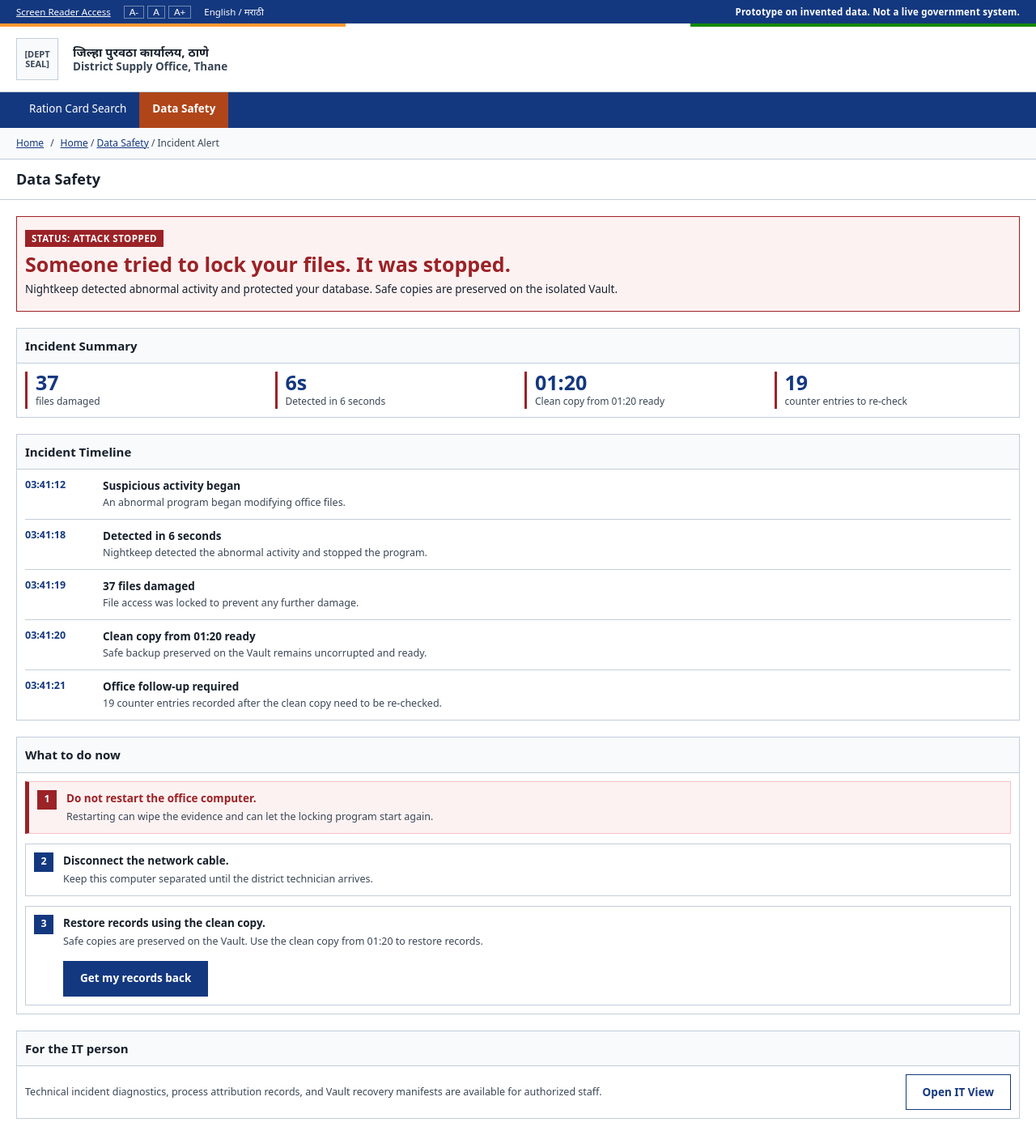
After one commit to Kirito0088/NightKeep, a Flask app: page /alert in a window 1280 px wide. The commit adds this page. Shown: the whole page at 81% size. Run offline with Flask 3, Linux system fonts and the light colour scheme.

Commit message:
feat(console): implement Screen 5 Data Safety attack report

```diff
--- a/nightkeep/console/app.py
+++ b/nightkeep/console/app.py
@@ -104,6 +104,36 @@
     tasks: tuple[NightTaskPresentation, ...]
 
 
+@dataclass(frozen=True)
+class IncidentFigurePresentation:
+    value: str
+    label: str
+
+
+@dataclass(frozen=True)
+class TimelineEventPresentation:
+    time: str
+    title: str
+    detail: str
+
+
+@dataclass(frozen=True)
+class AlertActionStepPresentation:
+    number: int
+    title: str
+    detail: str
+    is_highlighted: bool = False
+
+
+@dataclass(frozen=True)
+class AlertScreenPresentation:
+    headline: str
+    status_badge: str
+    figures: tuple[IncidentFigurePresentation, ...]
+    timeline: tuple[TimelineEventPresentation, ...]
+    actions: tuple[AlertActionStepPresentation, ...]
+
+
 DEFAULT_SAFETY_HOME_DATA: SafetyHomePresentation = SafetyHomePresentation(
     protection_status="Your records are safe",
     protected_cards_count="5,000",
@@ -146,6 +176,65 @@
             usually="10:00 to 17:00, Mon to Sat",
             last_night="10:15 to 16:50 (24 entries)",
             status="Normal",
+        ),
+    ),
+)
+
+
+DEFAULT_ALERT_DATA: AlertScreenPresentation = AlertScreenPresentation(
+    headline="Someone tried to lock your files. It was stopped.",
+    status_badge="STATUS: ATTACK STOPPED",
+    figures=(
+        IncidentFigurePresentation(value="37", label="files damaged"),
+        IncidentFigurePresentation(value="6s", label="Detected in 6 seconds"),
+        IncidentFigurePresentation(value="01:20", label="Clean copy from 01:20 ready"),
+        IncidentFigurePresentation(value="19", label="counter entries to re-check"),
+    ),
+    timeline=(
+        TimelineEventPresentation(
+            time="03:41:12",
+            title="Suspicious activity began",
+            detail="An abnormal program began modifying office files.",
+        ),
+        TimelineEventPresentation(
+            time="03:41:18",
+            title="Detected in 6 seconds",
+            detail="Nightkeep detected the abnormal activity and stopped the program.",
+        ),
+        TimelineEventPresentation(
+            time="03:41:19",
+            title="37 files damaged",
+            detail="File access was locked to prevent any further damage.",
+        ),
+        TimelineEventPresentation(
+            time="03:41:20",
+            title="Clean copy from 01:20 ready",
+            detail="Safe backup preserved on the Vault remains uncorrupted and ready.",
+        ),
+        TimelineEventPresentation(
+            time="03:41:21",
+            title="Office follow-up required",
+            detail="19 counter entries recorded after the clean copy need to be re-checked.",
+        ),
+    ),
+    actions=(
+        AlertActionStepPresentation(
+            number=1,
+            title="Do not restart the office computer.",
+            detail="Restarting can wipe the evidence and can let the locking program start again.",
+            is_highlighted=True,
+        ),
+        AlertActionStepPresentation(
+            number=2,
+            title="Disconnect the network cable.",
+            detail="Keep this computer separated until the district technician arrives.",
+            is_highlighted=False,
+        ),
+        AlertActionStepPresentation(
+            number=3,
+            title="Restore records using the clean copy.",
+            detail="Safe copies are preserved on the Vault. Use the clean copy from 01:20 to restore records.",
+            is_highlighted=False,
         ),
     ),
 )
@@ -369,6 +458,7 @@
     district_figures: dict[str, str] | None = None,
     card_details: dict[str, CardDetailPresentation] | None = None,
     safety_home_data: SafetyHomePresentation | None = None,
+    alert_data: AlertScreenPresentation | None = None,
 ) -> Flask:
     """Create and configure the Nightkeep console Flask application."""
     app = Flask(__name__)
@@ -376,6 +466,7 @@
     figures = district_figures if district_figures is not None else DEFAULT_DISTRICT_FIGURES
     card_details_pool = card_details if card_details is not None else DEFAULT_CARD_DETAILS
     safety_pool = safety_home_data if safety_home_data is not None else DEFAULT_SAFETY_HOME_DATA
+    alert_pool = alert_data if alert_data is not None else DEFAULT_ALERT_DATA
 
     @app.route("/", methods=["GET"])
     @app.route("/search", methods=["GET"])
@@ -461,4 +552,19 @@
             active_page="safety",
         )
 
+    @app.route("/alert", methods=["GET"])
+    def nightkeep_alert() -> str:
+        return render_template(
+            "alert.html",
+            alert=alert_pool,
+            active_page="safety",
+        )
+
+    @app.route("/restore", methods=["GET"])
+    def restore_wizard() -> str:
+        return render_template(
+            "restore.html",
+            active_page="safety",
+        )
+
     return app
--- a/nightkeep/console/static/style.css
+++ b/nightkeep/console/static/style.css
@@ -985,3 +985,159 @@
   max-width: 800px;
   text-wrap: pretty;
 }
+
+/* Screen 5: Nightkeep Alert (Data Safety Attack Report) Styles */
+.alert-screen-layout {
+  display: flex;
+  flex-direction: column;
+  gap: 20px;
+}
+
+.alert-incident-banner {
+  border: 1px solid var(--color-incident-red);
+  background-color: #fdf2f2;
+  padding: 16px var(--block-inner-gutter);
+  border-radius: 0;
+}
+
+.alert-incident-content {
+  display: flex;
+  flex-direction: column;
+  gap: 6px;
+}
+
+.alert-incident-badge {
+  align-self: flex-start;
+  background-color: var(--color-incident-red);
+  color: #ffffff;
+  font-size: var(--font-size-utility);
+  font-weight: 700;
+  padding: 2px 8px;
+  letter-spacing: 0.5px;
+}
+
+.alert-incident-title {
+  font-size: var(--font-size-status);
+  font-weight: 700;
+  color: var(--color-incident-red);
+  line-height: 1.2;
+}
+
+.alert-incident-description {
+  font-size: var(--font-size-body);
+  color: var(--color-body-text);
+  text-wrap: pretty;
+}
+
+.alert-summary-grid {
+  display: grid;
+  grid-template-columns: repeat(4, 1fr);
+  gap: 16px;
+}
+
+@media (max-width: 768px) {
+  .alert-summary-grid {
+    grid-template-columns: repeat(2, 1fr);
+  }
+}
+
+@media (max-width: 480px) {
+  .alert-summary-grid {
+    grid-template-columns: 1fr;
+  }
+}
+
+.alert-stat-card {
+  display: flex;
+  flex-direction: column;
+  border-left: 3px solid var(--color-incident-red);
+  padding-left: 10px;
+}
+
+.alert-stat-value {
+  font-size: var(--font-size-status);
+  font-weight: 700;
+  color: var(--color-primary-navy);
+  line-height: 1.1;
+}
+
+.alert-stat-label {
+  font-size: var(--font-size-caption);
+  color: var(--color-secondary-text);
+  font-weight: 500;
+}
+
+/* Timeline Styles */
+.timeline-list {
+  list-style: none;
+  display: flex;
+  flex-direction: column;
+  gap: 0;
+}
+
+.timeline-item {
+  display: flex;
+  align-items: flex-start;
+  gap: 16px;
+  padding: 10px 0;
+  border-bottom: 1px solid var(--color-border);
+}
+
+.timeline-item:last-child {
+  border-bottom: none;
+  padding-bottom: 0;
+}
+
+.timeline-item:first-child {
+  padding-top: 0;
+}
+
+.timeline-time {
+  width: 80px;
+  flex-shrink: 0;
+  font-size: var(--font-size-table);
+  font-weight: 700;
+  color: var(--color-primary-navy);
+}
+
+.timeline-content {
+  display: flex;
+  flex-direction: column;
+  gap: 2px;
+}
+
+.timeline-title {
+  font-size: var(--font-size-body);
+  font-weight: 700;
+  color: var(--color-body-text);
+}
+
+.timeline-detail {
+  font-size: var(--font-size-table);
+  color: var(--color-secondary-text);
+  text-wrap: pretty;
+}
+
+.step-primary-action {
+  margin-top: 10px;
+}
+
+.btn-restore-action {
+  display: inline-flex;
+  align-items: center;
+  justify-content: center;
+  text-decoration: none;
+  font-weight: 700;
+}
+
+.visually-hidden {
+  position: absolute;
+  width: 1px;
+  height: 1px;
+  padding: 0;
+  margin: -1px;
+  overflow: hidden;
+  clip: rect(0, 0, 0, 0);
+  white-space: nowrap;
+  border: 0;
+}
--- /dev/null
+++ b/nightkeep/console/templates/alert.html
@@ -0,0 +1,105 @@
+{% extends "base.html" %}
+
+{% block title %}Data Safety Alert - District Supply Office, Thane{% endblock %}
+{% block page_heading %}Data Safety{% endblock %}
+
+{% block breadcrumb %}
+<a href="{{ url_for('nightkeep_home') }}">Home</a>
+<span class="breadcrumb-separator" aria-hidden="true">/</span>
+<a href="{{ url_for('nightkeep_home') }}">Data Safety</a>
+<span class="breadcrumb-separator" aria-hidden="true">/</span>
+<span aria-current="page">Incident Alert</span>
+{% endblock %}
+
+{% block content %}
+<div class="alert-screen-layout">
+  <!-- Primary Incident Banner (Banner parity with Screen 3 and Screen 4) -->
+  <div class="alert-incident-banner" role="alert" aria-live="assertive">
+    <div class="alert-incident-content">
+      <div class="alert-incident-badge">{{ alert.status_badge }}</div>
+      <h2 class="alert-incident-title">{{ alert.headline }}</h2>
+      <p class="alert-incident-description">
+        Nightkeep detected abnormal activity and protected your database. Safe copies are preserved on the isolated Vault.
+      </p>
+    </div>
+  </div>
+
+  <!-- Incident Summary Figures Section -->
+  <section class="panel-block alert-summary-section" aria-labelledby="alert-summary-heading">
+    <div class="panel-header">
+      <h2 id="alert-summary-heading">Incident Summary</h2>
+    </div>
+    <div class="panel-body">
+      <div class="alert-summary-grid">
+        {% for figure in alert.figures %}
+          <div class="alert-stat-card" title="{{ figure.value }} {{ figure.label }}">
+            <span class="alert-stat-value tabular-number">{{ figure.value }}</span>
+            <span class="alert-stat-label">{{ figure.label }}</span>
+            <span class="visually-hidden">{{ figure.value }} {{ figure.label }}</span>
+          </div>
+        {% endfor %}
+      </div>
+    </div>
+  </section>
+
+  <!-- Incident Timeline Section -->
+  <section class="panel-block alert-timeline-section" aria-labelledby="alert-timeline-heading">
+    <div class="panel-header">
+      <h2 id="alert-timeline-heading">Incident Timeline</h2>
+    </div>
+    <div class="panel-body">
+      <ol class="timeline-list">
+        {% for item in alert.timeline %}
+          <li class="timeline-item">
+            <div class="timeline-time tabular-number">{{ item.time }}</div>
+            <div class="timeline-content">
+              <p class="timeline-title">{{ item.title }}</p>
+              <p class="timeline-detail">{{ item.detail }}</p>
+            </div>
+          </li>
+        {% endfor %}
+      </ol>
+    </div>
+  </section>
+
+  <!-- What to do now Action Panel -->
+  <section class="panel-block alert-actions-panel" aria-labelledby="what-to-do-heading">
+    <div class="panel-header">
+      <h2 id="what-to-do-heading">What to do now</h2>
+    </div>
+    <div class="panel-body">
+      <ol class="action-steps-list">
+        {% for action in alert.actions %}
+          <li class="action-step-item {% if action.is_highlighted %}action-step-highlight{% endif %}">
+            <div class="action-step-number">{{ action.number }}</div>
+            <div class="action-step-text">
+              <p class="action-step-title">{{ action.title }}</p>
+              <p class="{% if action.is_highlighted %}action-step-reason{% else %}action-step-detail{% endif %}">
+                {{ action.detail }}
+              </p>
+              {% if action.number == 3 %}
+                <div class="step-primary-action">
+                  <a href="{{ url_for('restore_wizard') }}" class="btn btn-primary btn-restore-action">Get my records back</a>
+                </div>
+              {% endif %}
+            </div>
+          </li>
+        {% endfor %}
+      </ol>
+    </div>
+  </section>
+
+  <!-- For the IT person Entry Point -->
+  <section class="panel-block it-person-section" aria-labelledby="it-person-heading">
+    <div class="panel-header">
+      <h2 id="it-person-heading">For the IT person</h2>
+    </div>
+    <div class="panel-body it-panel-body">
+      <p class="it-panel-text">
+        Technical incident diagnostics, process attribution records, and Vault recovery manifests are available for authorized staff.
+      </p>
+      <button type="button" class="btn btn-secondary btn-it-access">Open IT View</button>
+    </div>
+  </section>
+</div>
+{% endblock %}
```
Also changed, not shown: nightkeep/console/templates/restore.html (added, +23 -0 lines), tests/test_console.py (+134 -0 lines).
